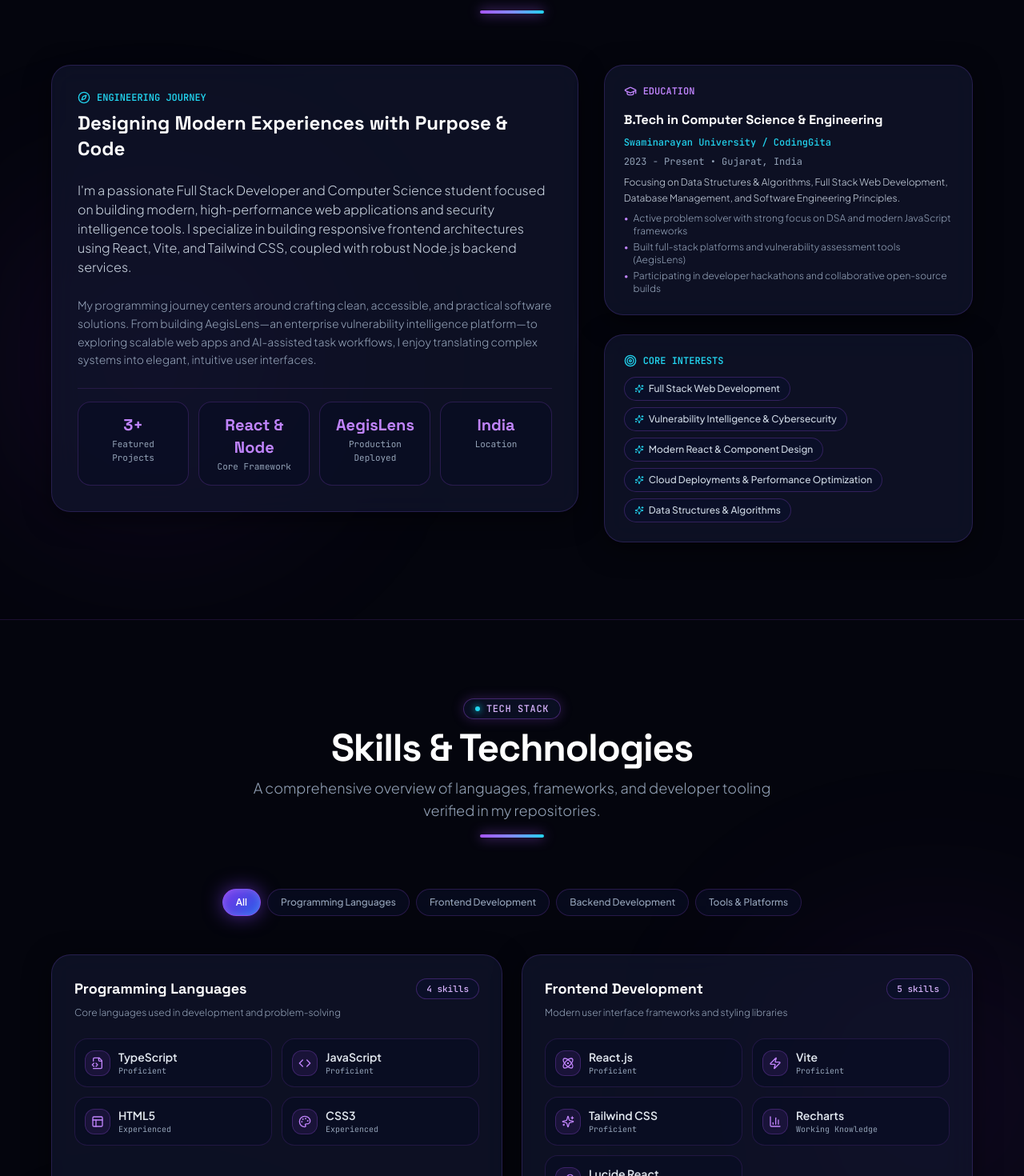
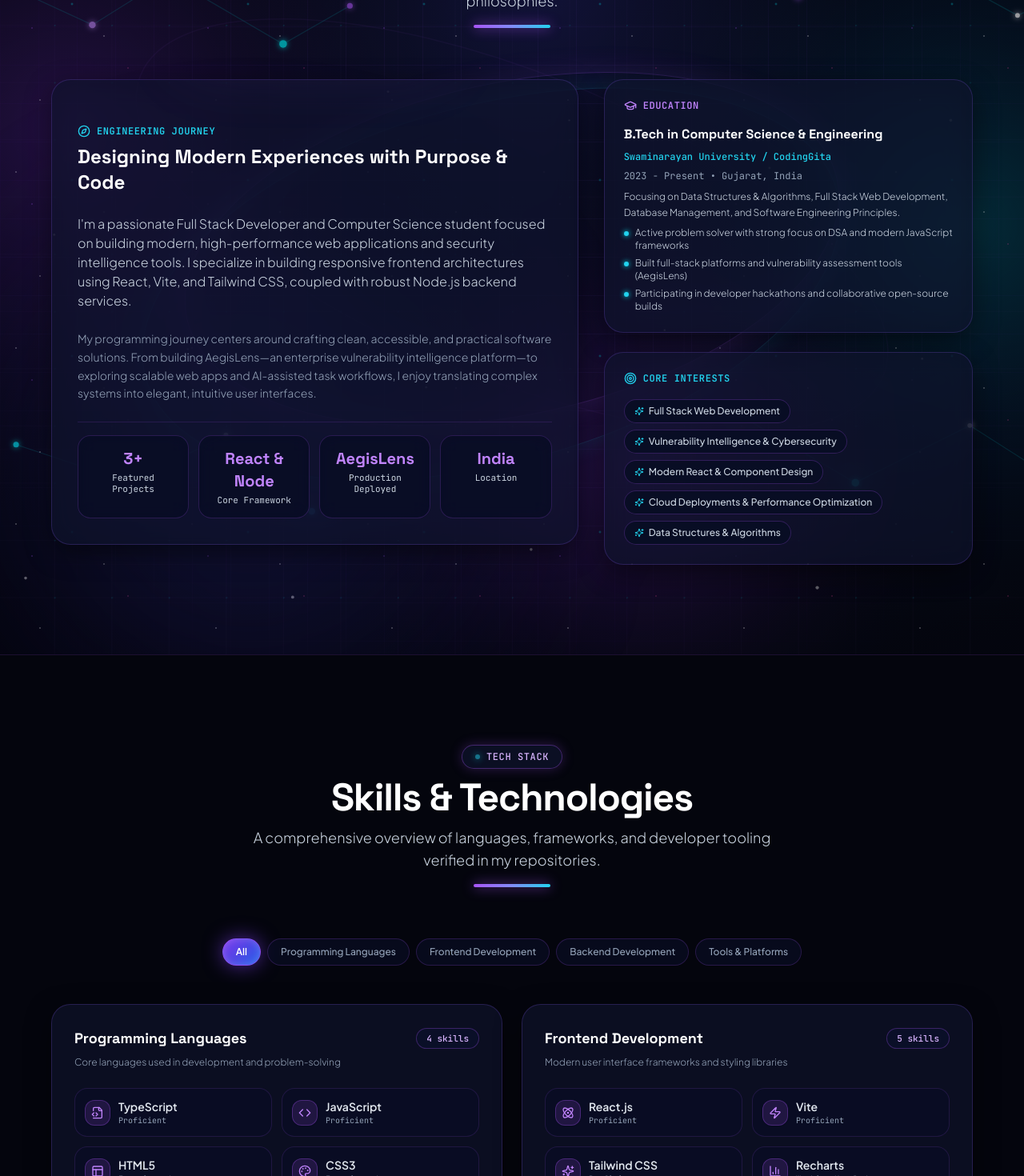
Before and after one commit to rajaghara2007/portfolio-website, a React (Vite) app: page / in a window 1280 px wide. Shown: the part 1120-2590 px from the top of the page at 80% size. Built offline with nearby package versions, Linux system fonts and the light colour scheme.

Commit message:
feat: add cosmic constellation background art and full motion animations for text and cards

```diff
--- a/src/components/SectionHeading.jsx
+++ b/src/components/SectionHeading.jsx
@@ -1,4 +1,5 @@
 import React from 'react';
+import { motion } from 'framer-motion';
 
 export default function SectionHeading({ badge, title, subtitle, align = 'center' }) {
   const isCenter = align === 'center';
@@ -6,23 +7,47 @@ export default function SectionHeading({ badge, title, subtitle, align = 'center
   return (
     <div className={`mb-12 md:mb-16 ${isCenter ? 'text-center mx-auto max-w-2xl' : ''}`}>
       {badge && (
-        <div className={`inline-flex items-center gap-2 px-3.5 py-1 rounded-full bg-[#0d1228]/80 border border-purple-500/35 text-purple-300 text-xs font-mono font-medium tracking-wider mb-3 shadow-[0_0_15px_rgba(168,85,247,0.25)] backdrop-blur-md ${isCenter ? 'mx-auto' : ''}`}>
-          <span className="w-1.5 h-1.5 rounded-full bg-cyan-400 shadow-[0_0_8px_#00f5ff]" />
+        <motion.div
+          initial={{ opacity: 0, y: -10 }}
+          whileInView={{ opacity: 1, y: 0 }}
+          viewport={{ once: true }}
+          transition={{ duration: 0.5 }}
+          className={`inline-flex items-center gap-2 px-4 py-1.5 rounded-full bg-[#0d1228]/85 border border-purple-500/35 text-purple-300 text-xs font-mono font-medium tracking-wider mb-3 shadow-[0_0_15px_rgba(168,85,247,0.25)] backdrop-blur-md ${isCenter ? 'mx-auto' : ''}`}
+        >
+          <span className="w-1.5 h-1.5 rounded-full bg-cyan-400 shadow-[0_0_8px_#00f5ff] animate-pulse" />
           <span>{badge}</span>
-        </div>
+        </motion.div>
       )}
 
-      <h2 className="text-3xl md:text-5xl font-display font-extrabold tracking-tight text-white">
+      <motion.h2
+        initial={{ opacity: 0, y: 15 }}
+        whileInView={{ opacity: 1, y: 0 }}
+        viewport={{ once: true }}
+        transition={{ duration: 0.6, delay: 0.1 }}
+        className="text-3xl md:text-5xl font-display font-extrabold tracking-tight text-white"
+      >
         {title}
-      </h2>
+      </motion.h2>
 
       {subtitle && (
-        <p className="mt-3 text-slate-400 text-base md:text-lg leading-relaxed font-light">
+        <motion.p
+          initial={{ opacity: 0, y: 15 }}
+          whileInView={{ opacity: 1, y: 0 }}
+          viewport={{ once: true }}
+          transition={{ duration: 0.6, delay: 0.2 }}
+          className="mt-3 text-slate-300 text-base md:text-lg leading-relaxed font-light"
+        >
           {subtitle}
-        </p>
+        </motion.p>
       )}
 
-      <div className={`mt-4 h-1 w-20 rounded-full bg-gradient-to-r from-purple-500 via-indigo-400 to-cyan-400 shadow-[0_0_15px_rgba(168,85,247,0.8)] ${isCenter ? 'mx-auto' : ''}`} />
+      <motion.div
+        initial={{ scaleX: 0, opacity: 0 }}
+        whileInView={{ scaleX: 1, opacity: 1 }}
+        viewport={{ once: true }}
+        transition={{ duration: 0.8, delay: 0.3, ease: [0.16, 1, 0.3, 1] }}
+        className={`mt-4 h-1 w-24 rounded-full bg-gradient-to-r from-purple-500 via-indigo-400 to-cyan-400 shadow-[0_0_15px_rgba(168,85,247,0.8)] ${isCenter ? 'mx-auto origin-center' : 'origin-left'}`}
+      />
     </div>
   );
 }
--- a/src/sections/About.jsx
+++ b/src/sections/About.jsx
@@ -1,31 +1,74 @@
 import React from 'react';
-import { GraduationCap, Compass, Target, Sparkles, Code2 } from 'lucide-react';
+import { motion } from 'framer-motion';
+import { GraduationCap, Compass, Target, Sparkles, Code2, Globe2, ShieldCheck, Zap } from 'lucide-react';
 import SectionHeading from '../components/SectionHeading';
 import { aboutData } from '../data/about';
 
 export default function About() {
   return (
-    <section id="about" className="relative py-24 px-4 sm:px-6 lg:px-8 border-t border-purple-500/15 overflow-hidden">
-      {/* Background Glow */}
-      <div className="absolute top-1/2 left-0 w-96 h-96 bg-purple-600/10 rounded-full blur-[120px] pointer-events-none -z-10" />
+    <section id="about" className="relative py-28 px-4 sm:px-6 lg:px-8 border-t border-purple-500/15 overflow-hidden">
 
-      <div className="max-w-6xl mx-auto">
-        <SectionHeading
-          badge="ABOUT ME"
-          title="Origin &amp; Trajectory"
-          subtitle="My software development journey, academic background, and engineering philosophies."
-        />
+      {/* 1. Cosmic Background Vector Graphic Layer */}
+      <div
+        className="absolute inset-0 bg-cover bg-center pointer-events-none -z-20 opacity-60 mix-blend-screen"
+        style={{ backgroundImage: "url('/images/cosmic-bg.svg')" }}
+      />
+
+      {/* 2. Cyber Matrix Grid Overlay */}
+      <div className="absolute inset-0 cosmic-cyber-grid opacity-70 pointer-events-none -z-10" />
+
+      {/* 3. Deep Space Stars */}
+      <div className="absolute inset-0 cosmic-stars opacity-40 pointer-events-none -z-10" />
+
+      {/* 4. Layered Glowing Nebula Clouds */}
+      <div className="absolute -top-12 left-1/4 w-[36rem] h-[36rem] bg-purple-600/18 rounded-full blur-[140px] pointer-events-none -z-10" />
+      <div className="absolute top-1/2 -right-20 w-[38rem] h-[38rem] bg-cyan-600/14 rounded-full blur-[150px] pointer-events-none -z-10" />
+      <div className="absolute -bottom-10 left-10 w-[34rem] h-[34rem] bg-indigo-600/15 rounded-full blur-[130px] pointer-events-none -z-10" />
+
+      {/* 5. Cosmic Orbital Geometry in Background */}
+      <div className="absolute top-1/3 left-1/2 -translate-x-1/2 w-[52rem] h-[26rem] rounded-[100%] border border-purple-500/20 rotate-[-12deg] pointer-events-none -z-10 shadow-[0_0_35px_rgba(168,85,247,0.15)]" />
+      <div className="absolute top-[36%] left-[48%] -translate-x-1/2 w-[56rem] h-[28rem] rounded-[100%] border border-cyan-400/15 rotate-[-15deg] pointer-events-none -z-10 shadow-[0_0_30px_rgba(0,245,255,0.1)]" />
+
+      <div className="max-w-6xl mx-auto relative z-10">
+
+        {/* Animated Section Heading */}
+        <motion.div
+          initial={{ opacity: 0, y: 30 }}
+          whileInView={{ opacity: 1, y: 0 }}
+          viewport={{ once: true, margin: "-60px" }}
+          transition={{ duration: 0.7, ease: [0.16, 1, 0.3, 1] }}
+        >
+          <SectionHeading
+            badge="ABOUT ME"
+            title="Origin &amp; Trajectory"
+            subtitle="My software development journey, academic background, and engineering philosophies."
+          />
+        </motion.div>
 
         <div className="grid grid-cols-1 lg:grid-cols-12 gap-8 items-start">
 
-          {/* Main Story */}
-          <div className="lg:col-span-7 cosmic-card rounded-3xl p-6 sm:p-8 space-y-6">
+          {/* Main Story Card (Left Column) */}
+          <motion.div
+            initial={{ opacity: 0, y: 40 }}
+            whileInView={{ opacity: 1, y: 0 }}
+            viewport={{ once: true, margin: "-80px" }}
+            transition={{ duration: 0.8, ease: [0.16, 1, 0.3, 1] }}
+            className="lg:col-span-7 cosmic-card rounded-3xl p-6 sm:p-8 space-y-6 relative group overflow-hidden border border-purple-500/25 hover:border-purple-500/50"
+          >
+            {/* Subtle card top glowing light sheen */}
+            <div className="absolute -top-24 left-1/2 -translate-x-1/2 w-80 h-24 bg-gradient-to-b from-purple-500/25 to-transparent blur-2xl pointer-events-none" />
+
             <div className="space-y-2">
-              <div className="flex items-center gap-2 text-cyan-400 font-mono text-xs font-semibold">
-                <Compass className="w-4 h-4" />
+              <motion.div
+                className="flex items-center gap-2 text-cyan-400 font-mono text-xs font-semibold tracking-wider"
+                whileHover={{ x: 3 }}
+                transition={{ type: 'spring', stiffness: 300 }}
+              >
+                <Compass className="w-4 h-4 text-cyan-400 animate-spin-slow" />
                 <span>ENGINEERING JOURNEY</span>
-              </div>
-              <h3 className="text-xl sm:text-2xl font-display font-bold text-white">
+              </motion.div>
+
+              <h3 className="text-xl sm:text-2xl font-display font-bold text-white group-hover:text-cyan-300 transition-colors duration-300">
                 Designing Modern Experiences with Purpose &amp; Code
               </h3>
             </div>
@@ -38,34 +81,50 @@ export default function About() {
               {aboutData.developerJourney}
             </p>
 
-            {/* Metrics */}
+            {/* 4 Interactive Metrics Boxes with Hover Physics */}
             <div className="grid grid-cols-2 sm:grid-cols-4 gap-3 pt-4 border-t border-purple-500/15">
               {aboutData.stats.map((stat, i) => (
-                <div key={i} className="p-3.5 rounded-2xl bg-[#090d24]/60 border border-purple-500/20 text-center hover:border-purple-500/40 transition-colors">
-                  <div className="text-lg sm:text-xl font-display font-bold text-purple-400">
+                <motion.div
+                  key={i}
+                  whileHover={{
+                    y: -5,
+                    scale: 1.05,
+                    borderColor: 'rgba(168, 85, 247, 0.6)',
+                    boxShadow: '0 8px 25px -4px rgba(168, 85, 247, 0.35)',
+                  }}
+                  transition={{ type: 'spring', stiffness: 400, damping: 15 }}
+                  className="p-3.5 rounded-2xl bg-[#090d24]/75 border border-purple-500/20 text-center transition-all cursor-default backdrop-blur-md"
+                >
+                  <div className="text-lg sm:text-xl font-display font-bold text-purple-400 group-hover:text-cyan-300 transition-colors">
                     {stat.value}
                   </div>
-                  <div className="text-[11px] font-mono text-slate-400 mt-0.5">
+                  <div className="text-[11px] font-mono text-slate-300 mt-1 leading-tight">
                     {stat.label}
                   </div>
-                </div>
+                </motion.div>
               ))}
             </div>
-          </div>
+          </motion.div>
 
           {/* Right Column: Education & Interests */}
           <div className="lg:col-span-5 space-y-6">
 
             {/* Education Card */}
-            <div className="cosmic-card rounded-3xl p-6 space-y-4">
-              <div className="flex items-center gap-2 text-purple-400 font-mono text-xs font-semibold">
-                <GraduationCap className="w-4 h-4" />
+            <motion.div
+              initial={{ opacity: 0, x: 35 }}
+              whileInView={{ opacity: 1, x: 0 }}
+              viewport={{ once: true, margin: "-80px" }}
+              transition={{ duration: 0.8, delay: 0.15, ease: [0.16, 1, 0.3, 1] }}
+              className="cosmic-card rounded-3xl p-6 space-y-4 border border-purple-500/25 hover:border-purple-500/50 transition-all"
+            >
+              <div className="flex items-center gap-2 text-purple-400 font-mono text-xs font-semibold tracking-wider">
+                <GraduationCap className="w-4 h-4 text-purple-400" />
                 <span>EDUCATION</span>
               </div>
 
               {aboutData.education.map((edu, idx) => (
                 <div key={idx} className="space-y-2">
-                  <h4 className="text-base font-display font-bold text-white">
+                  <h4 className="text-base font-display font-bold text-white hover:text-cyan-300 transition-colors">
                     {edu.degree}
                   </h4>
                   <div className="text-xs font-mono text-cyan-400 font-medium">
@@ -80,38 +139,55 @@ export default function About() {
                     </p>
                   )}
                   {edu.highlights && (
-                    <ul className="mt-2 space-y-1">
+                    <ul className="mt-2.5 space-y-1.5">
                       {edu.highlights.map((h, i) => (
-                        <li key={i} className="text-xs text-slate-400 flex items-start gap-1.5 font-light">
-                          <span className="text-purple-400">•</span>
+                        <motion.li
+                          key={i}
+                          whileHover={{ x: 4 }}
+                          className="text-xs text-slate-300 flex items-start gap-2 font-light transition-transform"
+                        >
+                          <span className="w-1.5 h-1.5 rounded-full bg-cyan-400 mt-1.5 shrink-0 shadow-[0_0_6px_#00f5ff]" />
                           <span>{h}</span>
-                        </li>
+                        </motion.li>
                       ))}
                     </ul>
                   )}
                 </div>
               ))}
-            </div>
+            </motion.div>
 
-            {/* Core Interests */}
-            <div className="cosmic-card rounded-3xl p-6 space-y-3">
-              <div className="flex items-center gap-2 text-cyan-400 font-mono text-xs font-semibold">
-                <Target className="w-4 h-4" />
+            {/* Core Interests Card with Interactive Pill Animation */}
+            <motion.div
+              initial={{ opacity: 0, x: 35 }}
+              whileInView={{ opacity: 1, x: 0 }}
+              viewport={{ once: true, margin: "-80px" }}
+              transition={{ duration: 0.8, delay: 0.25, ease: [0.16, 1, 0.3, 1] }}
+              className="cosmic-card rounded-3xl p-6 space-y-3.5 border border-purple-500/25 hover:border-purple-500/50 transition-all"
+            >
+              <div className="flex items-center gap-2 text-cyan-400 font-mono text-xs font-semibold tracking-wider">
+                <Target className="w-4 h-4 text-cyan-400" />
                 <span>CORE INTERESTS</span>
               </div>
 
-              <div className="flex flex-wrap gap-2">
+              <div className="flex flex-wrap gap-2 pt-1">
                 {aboutData.interests.map((interest, idx) => (
-                  <span
+                  <motion.span
                     key={idx}
-                    className="inline-flex items-center gap-1.5 px-3 py-1.5 rounded-full bg-[#0a0f28] border border-purple-500/25 text-xs font-medium text-slate-300 hover:border-purple-400 transition-colors"
+                    whileHover={{
+                      scale: 1.07,
+                      y: -3,
+                      borderColor: 'rgba(0, 245, 255, 0.7)',
+                      boxShadow: '0 0 15px rgba(0, 245, 255, 0.35)',
+                    }}
+                    transition={{ type: 'spring', stiffness: 450, damping: 15 }}
+                    className="inline-flex items-center gap-1.5 px-3 py-1.5 rounded-full bg-[#090d24]/85 border border-purple-500/25 text-xs font-medium text-slate-300 hover:text-white transition-colors cursor-default backdrop-blur-md"
                   >
-                    <Sparkles className="w-3 h-3 text-cyan-400" />
+                    <Sparkles className="w-3 h-3 text-cyan-400 shrink-0" />
                     <span>{interest}</span>
-                  </span>
+                  </motion.span>
                 ))}
               </div>
-            </div>
+            </motion.div>
 
           </div>
         </div>
--- a/src/sections/Skills.jsx
+++ b/src/sections/Skills.jsx
@@ -1,4 +1,5 @@
 import React, { useState } from 'react';
+import { motion, AnimatePresence } from 'framer-motion';
 import {
   Code,
   FileCode2,
@@ -51,42 +52,62 @@ export default function Skills() {
       : skillCategories.filter((c) => c.name === selectedCategory);
 
   return (
-    <section id="skills" className="relative py-24 px-4 sm:px-6 lg:px-8 border-t border-purple-500/15 overflow-hidden">
+    <section id="skills" className="relative py-28 px-4 sm:px-6 lg:px-8 border-t border-purple-500/15 overflow-hidden">
 
-      {/* Background Glow */}
-      <div className="absolute top-1/3 -right-20 w-96 h-96 bg-purple-600/10 rounded-full blur-[130px] pointer-events-none -z-10" />
-      <div className="absolute bottom-10 left-10 w-80 h-80 bg-cyan-600/10 rounded-full blur-[120px] pointer-events-none -z-10" />
+      {/* Background Nebulae */}
+      <div className="absolute top-1/3 -right-20 w-96 h-96 bg-purple-600/12 rounded-full blur-[130px] pointer-events-none -z-10" />
+      <div className="absolute bottom-10 left-10 w-80 h-80 bg-cyan-600/12 rounded-full blur-[120px] pointer-events-none -z-10" />
 
-      <div className="max-w-6xl mx-auto">
+      <div className="max-w-6xl mx-auto relative z-10">
+
+        {/* Animated Section Heading */}
+        <motion.div
+          initial={{ opacity: 0, y: 30 }}
+          whileInView={{ opacity: 1, y: 0 }}
+          viewport={{ once: true, margin: "-60px" }}
+          transition={{ duration: 0.7 }}
+        >
           <SectionHeading
             badge="TECH STACK"
             title="Skills &amp; Technologies"
             subtitle="A comprehensive overview of languages, frameworks, and developer tooling verified in my repositories."
           />
+        </motion.div>
 
         {/* Category Filters */}
-        <div className="flex flex-wrap items-center justify-center gap-2 mb-12">
+        <motion.div
+          initial={{ opacity: 0, y: 20 }}
+          whileInView={{ opacity: 1, y: 0 }}
+          viewport={{ once: true, margin: "-60px" }}
+          transition={{ duration: 0.6, delay: 0.15 }}
+          className="flex flex-wrap items-center justify-center gap-2 mb-12"
+        >
           {categories.map((cat) => (
             <button
               key={cat}
               onClick={() => setSelectedCategory(cat)}
               className={`px-4 py-2 rounded-full text-xs font-medium transition-all cursor-pointer backdrop-blur-md ${
                 selectedCategory === cat
-                  ? 'btn-neon-pill text-white font-semibold'
+                  ? 'btn-neon-pill text-white font-semibold shadow-lg'
                   : 'bg-[#090d24]/70 hover:bg-[#111738] text-slate-400 hover:text-white border border-purple-500/20'
               }`}
             >
               {cat}
             </button>
           ))}
-        </div>
+        </motion.div>
 
-        {/* Categories Grid */}
+        {/* Categories Grid with Animated Cards */}
         <div className="grid grid-cols-1 md:grid-cols-2 gap-6">
-          {filteredCategories.map((category) => (
-            <div
+          <AnimatePresence mode="wait">
+            {filteredCategories.map((category, idx) => (
+              <motion.div
                 key={category.name}
-              className="cosmic-card rounded-3xl p-6 sm:p-7 flex flex-col justify-between"
+                initial={{ opacity: 0, y: 25, scale: 0.98 }}
+                animate={{ opacity: 1, y: 0, scale: 1 }}
+                exit={{ opacity: 0, y: -15, scale: 0.98 }}
+                transition={{ duration: 0.45, delay: idx * 0.08 }}
+                className="cosmic-card rounded-3xl p-6 sm:p-7 flex flex-col justify-between border border-purple-500/20 hover:border-purple-500/50 transition-all"
               >
                 <div>
                   <div className="flex items-center justify-between mb-2">
@@ -105,12 +126,19 @@ export default function Skills() {
                     {category.skills.map((skill, sIdx) => {
                       const IconComponent = iconMap[skill.icon] || Code;
                       return (
-                      <div
+                        <motion.div
                           key={sIdx}
-                        className="flex items-center justify-between p-3 rounded-2xl bg-[#090d24]/60 border border-purple-500/15 hover:border-purple-500/40 hover:bg-[#0e1436] transition-all group"
+                          whileHover={{
+                            scale: 1.03,
+                            y: -2,
+                            borderColor: 'rgba(0, 245, 255, 0.5)',
+                            backgroundColor: 'rgba(14, 20, 52, 0.85)',
+                          }}
+                          transition={{ type: 'spring', stiffness: 400, damping: 15 }}
+                          className="flex items-center justify-between p-3 rounded-2xl bg-[#090d24]/70 border border-purple-500/15 transition-all group cursor-default"
                         >
                           <div className="flex items-center gap-2.5">
-                          <div className="w-8 h-8 rounded-xl bg-purple-500/10 border border-purple-500/25 flex items-center justify-center text-purple-400 group-hover:text-cyan-300 group-hover:scale-105 transition-all shadow-sm">
+                            <div className="w-8 h-8 rounded-xl bg-purple-500/15 border border-purple-500/30 flex items-center justify-center text-purple-400 group-hover:text-cyan-300 group-hover:scale-105 transition-all shadow-sm">
                               <IconComponent className="w-4 h-4" />
                             </div>
                             <div>
@@ -122,13 +150,14 @@ export default function Skills() {
                               </div>
                             </div>
                           </div>
-                      </div>
+                        </motion.div>
                       );
                     })}
                   </div>
                 </div>
-            </div>
+              </motion.div>
             ))}
+          </AnimatePresence>
         </div>
       </div>
     </section>
--- a/src/styles/index.css
+++ b/src/styles/index.css
@@ -38,6 +38,21 @@ body {
   overflow-x: hidden;
 }
 
+/* Cosmic Cyber Grid */
+.cosmic-cyber-grid {
+  background-image:
+    linear-gradient(to right, rgba(139, 92, 246, 0.08) 1px, transparent 1px),
+    linear-gradient(to bottom, rgba(139, 92, 246, 0.08) 1px, transparent 1px);
+  background-size: 48px 48px;
+  mask-image: radial-gradient(ellipse 70% 60% at 50% 50%, #000 40%, transparent 100%);
+  -webkit-mask-image: radial-gradient(ellipse 70% 60% at 50% 50%, #000 40%, transparent 100%);
+}
+
+.cosmic-cyber-dots {
+  background-image: radial-gradient(rgba(0, 245, 255, 0.25) 1.2px, transparent 1.2px);
+  background-size: 32px 32px;
+}
+
 /* Glassmorphism Classes */
 .cosmic-glass {
   background: rgba(14, 18, 38, 0.75);
@@ -54,18 +69,18 @@ body {
 }
 
 .cosmic-card {
-  background: rgba(18, 22, 46, 0.7);
-  backdrop-filter: blur(16px);
-  -webkit-backdrop-filter: blur(16px);
-  border: 1px solid rgba(139, 92, 246, 0.2);
-  box-shadow: 0 8px 32px 0 rgba(0, 0, 0, 0.5);
-  transition: all 0.3s cubic-bezier(0.16, 1, 0.3, 1);
+  background: rgba(14, 18, 42, 0.72);
+  backdrop-filter: blur(18px);
+  -webkit-backdrop-filter: blur(18px);
+  border: 1px solid rgba(139, 92, 246, 0.22);
+  box-shadow: 0 10px 35px -5px rgba(0, 0, 0, 0.6);
+  transition: all 0.35s cubic-bezier(0.16, 1, 0.3, 1);
 }
 
 .cosmic-card:hover {
   transform: translateY(-4px);
-  border-color: rgba(168, 85, 247, 0.5);
-  box-shadow: 0 12px 35px -8px rgba(139, 92, 246, 0.3), 0 0 20px rgba(0, 245, 255, 0.15);
+  border-color: rgba(168, 85, 247, 0.55);
+  box-shadow: 0 16px 40px -10px rgba(139, 92, 246, 0.35), 0 0 25px rgba(0, 245, 255, 0.18);
 }
 
 /* Cosmic text gradients */
@@ -93,13 +108,13 @@ body {
 .cosmic-stars {
   background-image:
     radial-gradient(1.5px 1.5px at 20px 30px, #ffffff, rgba(0,0,0,0)),
-    radial-gradient(1.5px 1.5px at 40px 70px, rgba(168, 85, 247, 0.8), rgba(0,0,0,0)),
+    radial-gradient(1.5px 1.5px at 40px 70px, rgba(168, 85, 247, 0.9), rgba(0,0,0,0)),
     radial-gradient(1.5px 1.5px at 50px 160px, #ffffff, rgba(0,0,0,0)),
-    radial-gradient(2px 2px at 90px 40px, rgba(0, 245, 255, 0.8), rgba(0,0,0,0)),
+    radial-gradient(2px 2px at 90px 40px, rgba(0, 245, 255, 0.9), rgba(0,0,0,0)),
     radial-gradient(1.5px 1.5px at 130px 80px, #ffffff, rgba(0,0,0,0)),
-    radial-gradient(1.5px 1.5px at 160px 120px, rgba(236, 72, 153, 0.7), rgba(0,0,0,0));
+    radial-gradient(1.5px 1.5px at 160px 120px, rgba(236, 72, 153, 0.8), rgba(0,0,0,0));
   background-repeat: repeat;
-  background-size: 200px 200px;
+  background-size: 220px 220px;
 }
 
 /* Neon Pill Button Glow */
```
Also changed, not shown: src/App.jsx (+17 -5 lines), src/sections/Projects.jsx (+33 -9 lines), public/images/cosmic-bg.svg (added). Lines whose indentation alone changed are shown as unchanged.
